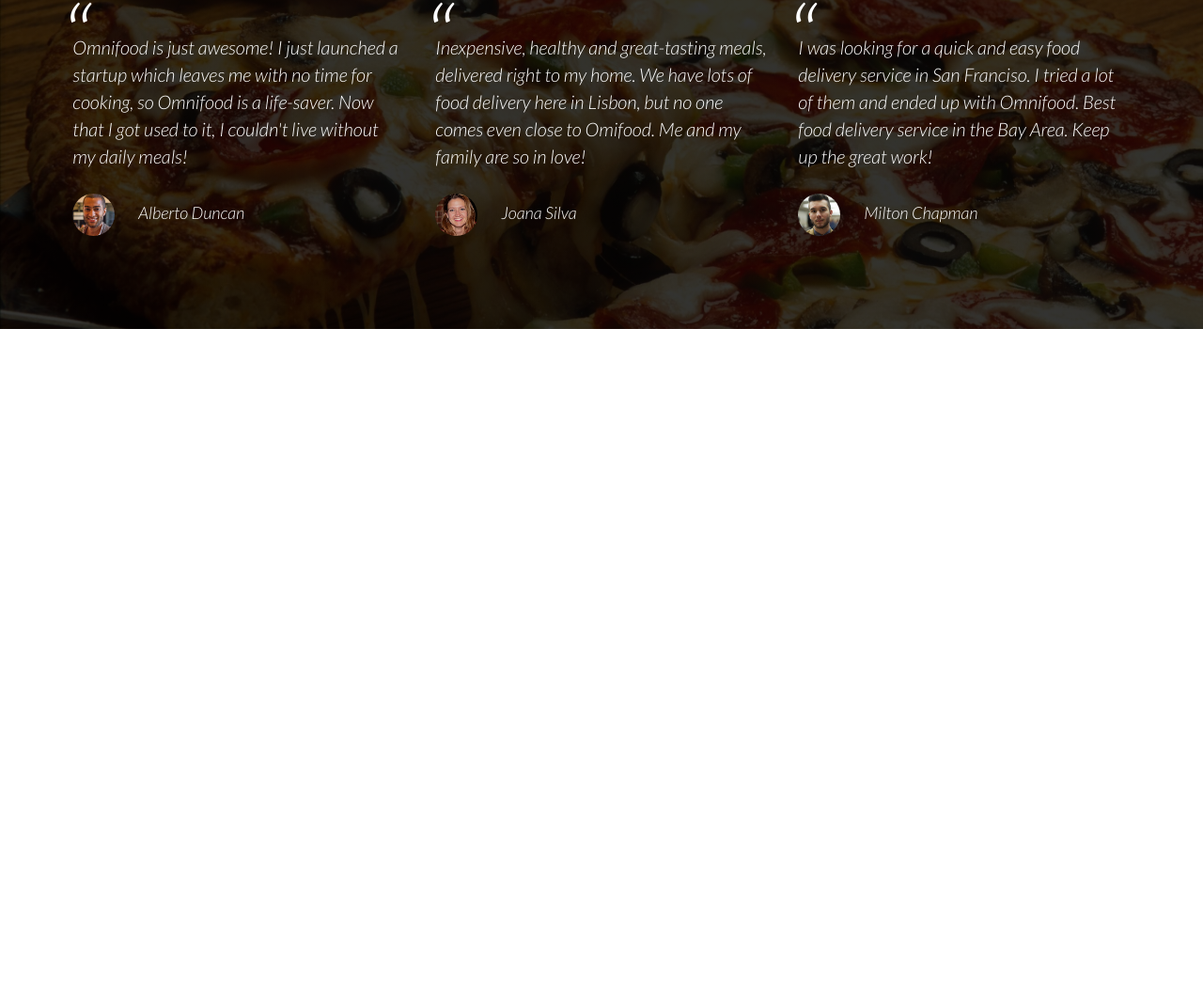
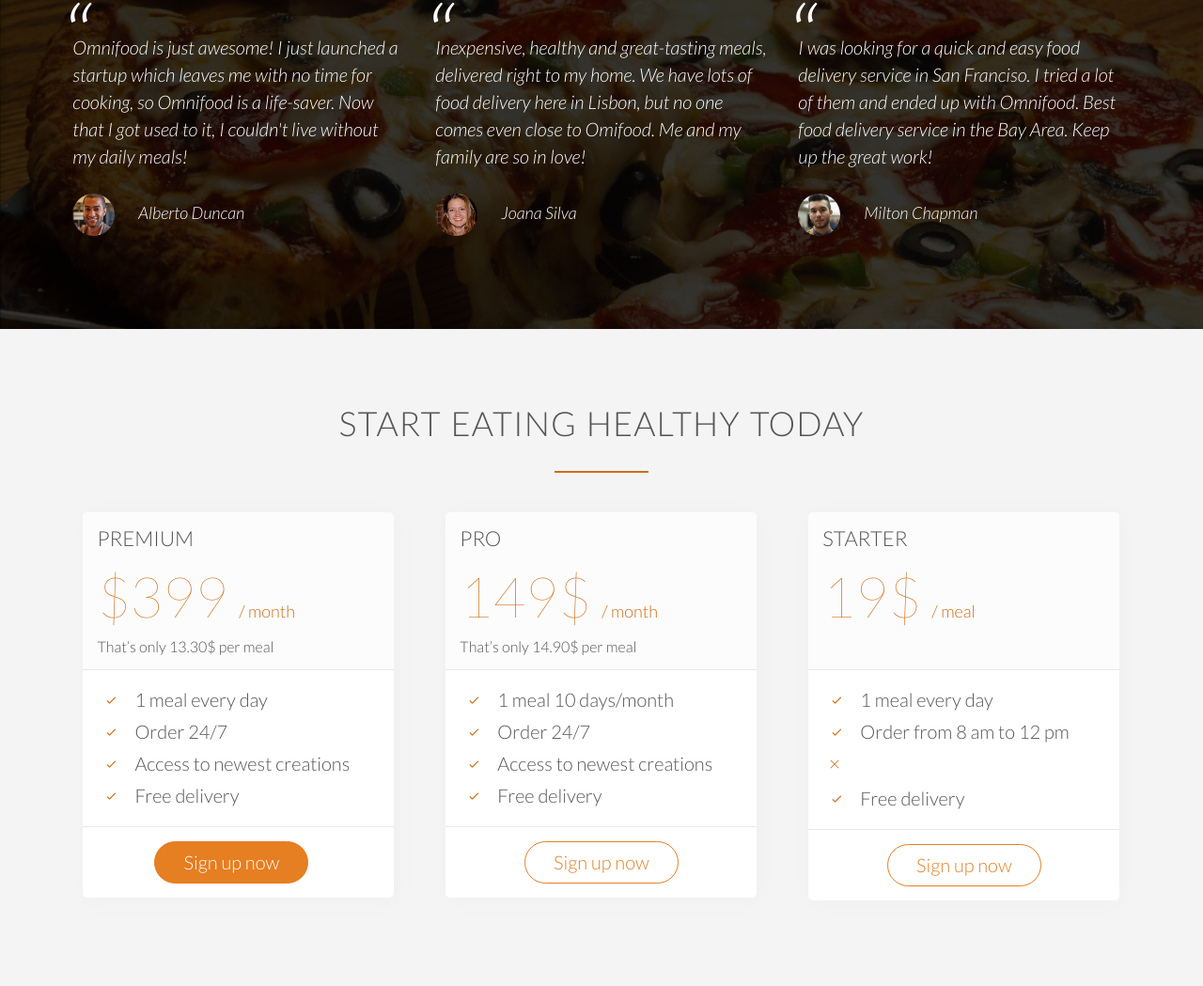
Before and after one commit to NathanNNguyen/Omnifood, a plain HTML site: page index.html in a window 1280 px wide. Shown: the part 3509-4558 px from the top of the page at 94% size. Before the commit the page ends 3859 px from the top, so only its background shows below. Drawn offline with Linux system fonts and the light colour scheme.

Commit message:
add plans

```diff
--- a/Resources/css/style.css
+++ b/Resources/css/style.css
@@ -421,3 +421,65 @@
     margin-right: 25px;
     vertical-align: middle;
 }
+
+
+
+
+/* -------PLANS------ */
+
+.section-plans {
+    background-color: #f4f4f4;
+}
+
+
+.plan-box {
+    background-color: #fff;
+    border-radius: 5px;
+    width: 90%;
+    margin-left: 5%;
+    -webkit-box-shadow: 2px 2px 20px #efefef;
+    box-shadow: 2px 2px 20px #efefef;
+}
+
+
+.plan-box div {
+    padding: 15px;
+    border-bottom: 1px solid #e8e8e8;
+}
+
+.plan-box div:first-child {
+    background-color: #fcfcfc;
+    border-top-left-radius: 5px;
+    border-top-right-radius: 5px;
+}
+
+.plan-box div:last-child {
+    text-align: center;
+    border-bottom: 0;
+}
+
+
+.plan-price {
+    font-size: 300%;
+    margin-bottom: 10px;
+    font-weight: 100;
+    color: #cf6d17;
+}
+
+.plan-price span {
+    font-size: 30%;
+    font-weight: 300;
+}
+
+
+.plan-price-meal {
+    font-size: 80%;
+}
+
+.plan-box ul {
+    list-style: none;
+}
+
+.plan-box ul li {
+    padding: 5px 0;
+}
--- a/index.html
+++ b/index.html
@@ -246,6 +246,75 @@
         </section>
 
 
+        <section class="section-plans">
+            <div class="row">
+                <h2>Start eating healthy today</h2>
+            </div>
+            <div class="row">
+                <div class="col span-1-of-3">
+                    <div class="plan-box">
+                        <div>
+                            <h3>Premium</h3>
+                            <p class="plan-price">$399 <span>/ month</span></p>
+                            <p class="plan-price-meal">That’s only 13.30$ per meal</p>
+                        </div>
+                        <div>
+                            <ul>
+                                <li><i class="ion-ios-checkmark-empty icon-tick icon-small"></i>1 meal every day</li>
+                                <li><i class="ion-ios-checkmark-empty icon-tick icon-small"></i>Order 24/7</li>
+                                <li><i class="ion-ios-checkmark-empty icon-tick icon-small"></i>Access to newest creations</li>
+                                <li><i class="ion-ios-checkmark-empty icon-tick icon-small"></i>Free delivery</li>
+                            </ul>
+                        </div>
+                        <div>
+                            <a href="#" class="btn btn-full">Sign up now</a>
+                        </div>
+                    </div>
+                </div>
+                <div class="col span-1-of-3">
+                    <div class="plan-box">
+                        <div>
+                            <h3>Pro</h3>
+                            <p class="plan-price">149$ <span>/ month</span></p>
+                            <p class="plan-price-meal">That’s only 14.90$ per meal</p>
+                        </div>
+                        <div>
+                            <ul>
+                                <li><i class="ion-ios-checkmark-empty icon-tick icon-small"></i>1 meal 10 days/month</li>
+                                <li><i class="ion-ios-checkmark-empty icon-tick icon-small"></i>Order 24/7</li>
+                                <li><i class="ion-ios-checkmark-empty icon-tick icon-small"></i>Access to newest creations</li>
+                                <li><i class="ion-ios-checkmark-empty icon-tick icon-small"></i>Free delivery</li>
+                            </ul>
+                        </div>
+                        <div>
+                            <a href="#" class="btn btn-ghost">Sign up now</a>
+                        </div>
+                    </div>
+                </div>
+                <div class="col span-1-of-3">
+                    <div class="plan-box">
+                        <div>
+                            <h3>Starter</h3>
+                            <p class="plan-price">19$ <span>/ meal</span></p>
+                            <p class="plan-price-meal">&nbsp;</p>
+                        </div>
+                        <div>
+                            <ul>
+                                <li><i class="ion-ios-checkmark-empty icon-tick icon-small"></i>1 meal every day</li>
+                                <li><i class="ion-ios-checkmark-empty icon-tick icon-small"></i>Order from 8 am to 12 pm</li>
+                                <li><i class="ion-ios-close-empty icon-tick icon-small">&nbsp;</i></li>
+                                <li><i class="ion-ios-checkmark-empty icon-tick icon-small"></i>Free delivery</li>
+                            </ul>
+                        </div>
+                        <div>
+                            <a href="#" class="btn btn-ghost">Sign up now</a>
+                        </div>
+                    </div>
+                </div>
+            </div>
+        </section>
+
+
 
     </body>
 </html>
```
